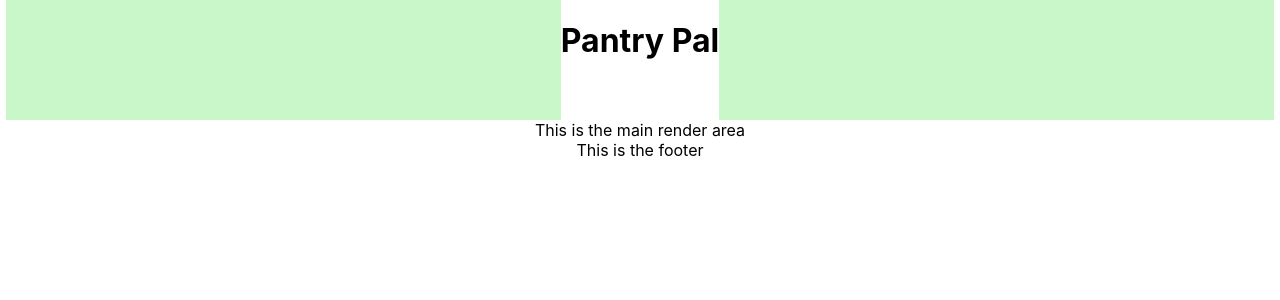
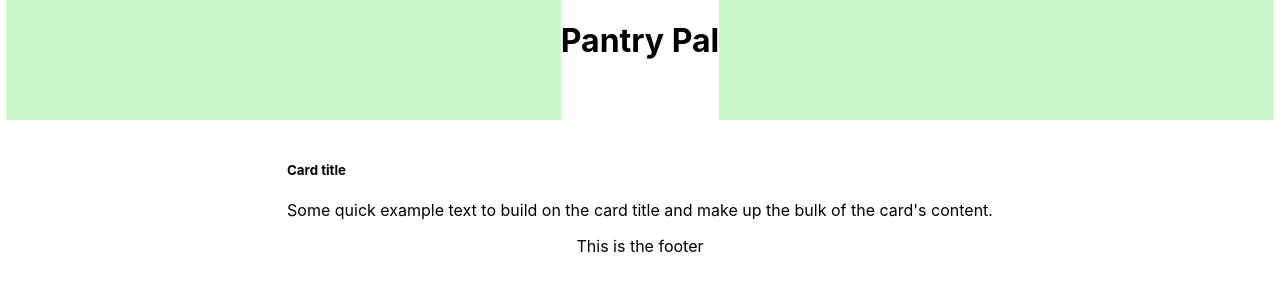
Before and after one commit to ip240Z/Pantry-Pal-Front-End-, a React (Create React App) app: page / in a window 1280 px wide. Shown: the top 300 px of the page. Built offline with nearby package versions, Linux system fonts and the light colour scheme; the HTML template or start-up script is replaced by a standard one.

Commit message:
initial push of card display in main render area

```diff
--- /dev/null
+++ b/src/components/HomeInventoryCard.js
@@ -0,0 +1,22 @@
+import React from "react"
+import { useEffect, useState } from "react";
+
+const HomeInventoryCard = () => {
+
+    return (
+        <section className="TheCard">
+            <c-card>
+                <img cCardImg="top" src="" />
+                <c-card-body>
+                    <h5 cCardTitle>Card title</h5>
+                    <p cCardText>
+                        Some quick example text to build on the card title and make up the bulk of the card's content.
+                    </p>
+                    <i onclick="myFunction(this)" class="fa fa-thumbs-up"></i>
+                </c-card-body>
+            </c-card>
+        </section>
+    )
+}
+
+export default HomeInventoryCard
--- /dev/null
+++ b/src/components/Inventory.js
@@ -0,0 +1,8 @@
+import HomeInventoryCard from "./HomeInventoryCard"
+
+const Inventory = () => {
+    return (
+        <HomeInventoryCard />
+    )
+}
+export default Inventory
--- a/src/components/MainRenderArea.js
+++ b/src/components/MainRenderArea.js
@@ -1,7 +1,9 @@
+import Inventory from "./Inventory";
+
 let MainRenderArea = () => {
     return (
         <main>
-            <div>This is the main render area</div>
+            <div><Inventory /></div>
         </main>
     )
 }
```
Also changed, not shown: 1 other file (tests, documents, lock files or other folders).
